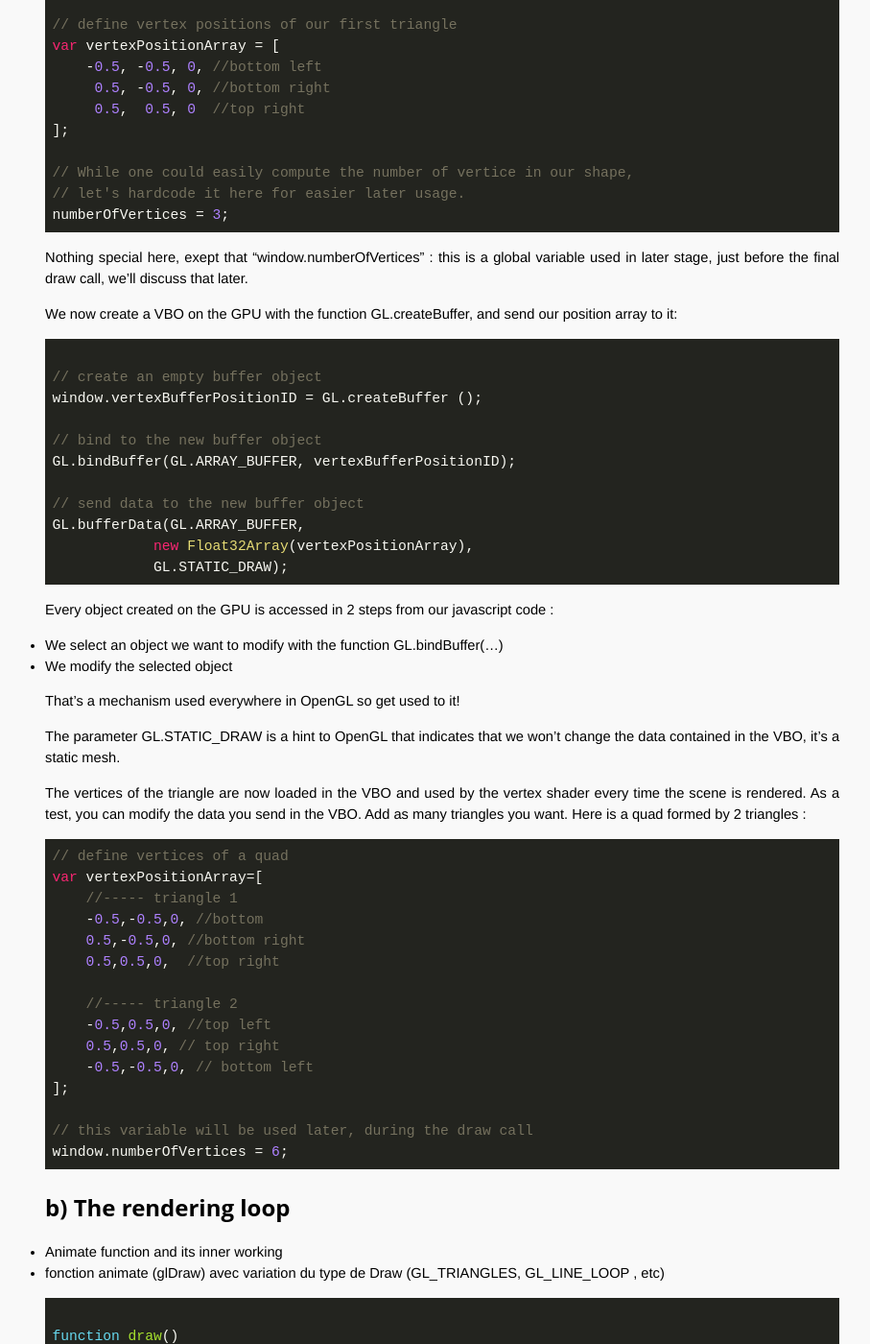
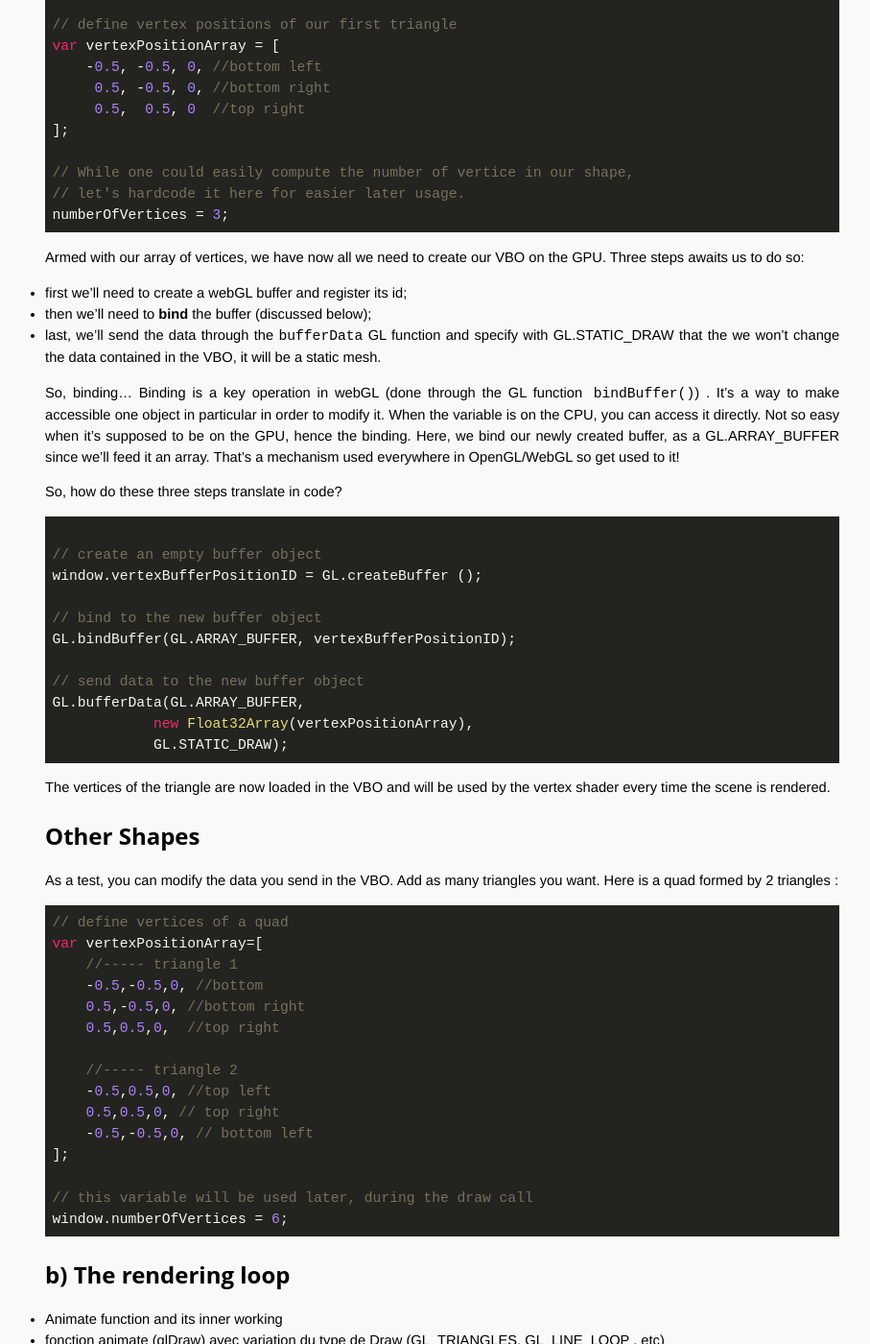
Before and after one commit to OpenTechSchool-Brussels/intro-to-webGL-and-shaders, a Jekyll site: the page built from log3_draw-shape.md, in a window 1280 px wide and 1400 px high, scrolled down 1558 px. Shown: the whole window at 96% size, without its empty margins (309-1216 px from the left). Built offline with Jekyll 4.4.1, drawn with Linux system fonts in a browser that asks for light colours.

Commit message:
Update log3_draw-shape.md

```diff
--- a/log3_draw-shape.md
+++ b/log3_draw-shape.md
@@ -44,9 +44,15 @@ var vertexPositionArray = [
 numberOfVertices = 3;
 ~~~
 
-Nothing special here, exept that "window.numberOfVertices" : this is a global variable used in later stage, just before the final draw call, we'll discuss that later.
+Armed with our array of vertices, we have now all we need to create our VBO on the GPU. Three steps awaits us to do so:
 
-We now create a VBO on the GPU with the function GL.createBuffer, and send our position array to it:
+* first we'll need to create a webGL buffer and register its id;
+* then we'll need to **bind** the buffer (discussed below);
+* last, we'll send the data through the `bufferData` GL function and specify with GL.STATIC_DRAW that the we won't change the data contained in the VBO, it will be a static mesh.
+
+So, binding... Binding is a key operation in webGL (done through the GL function` bindBuffer()`) . It's a way to make accessible one object in particular in order to modify it. When the variable is on the CPU, you can access it directly. Not so easy when it's supposed to be on the GPU, hence the binding. Here, we bind our newly created buffer, as a GL.ARRAY_BUFFER since we'll feed it an array. That's a mechanism used everywhere in OpenGL/WebGL so get used to it!
+
+So, how do these three steps translate in code?
 
 ~~~ JavaScript
 
@@ -62,15 +68,13 @@ GL.bufferData(GL.ARRAY_BUFFER,
             GL.STATIC_DRAW);
 ~~~
 
-Every object created on the GPU is accessed in 2 steps from our javascript code :
-* We select an object we want to modify with the function GL.bindBuffer(...)
-* We modify the selected object
+The vertices of the triangle are now loaded in the VBO and will be used by the vertex shader every time the scene is rendered.
 
-That's a mechanism used everywhere in OpenGL so get used to it!
 
-The parameter GL.STATIC_DRAW is a hint to OpenGL that indicates that we won't change the data contained in the VBO, it's a static mesh.
+## Other Shapes
 
-The vertices of the triangle are now loaded in the VBO and used by the vertex shader every time the scene is rendered. As a test, you can modify the data you send in the VBO. Add as many triangles you want. Here is a quad formed by 2 triangles :
+
+As a test, you can modify the data you send in the VBO. Add as many triangles you want. Here is a quad formed by 2 triangles :
 
 ~~~ JavaScript
 // define vertices of a quad
```
